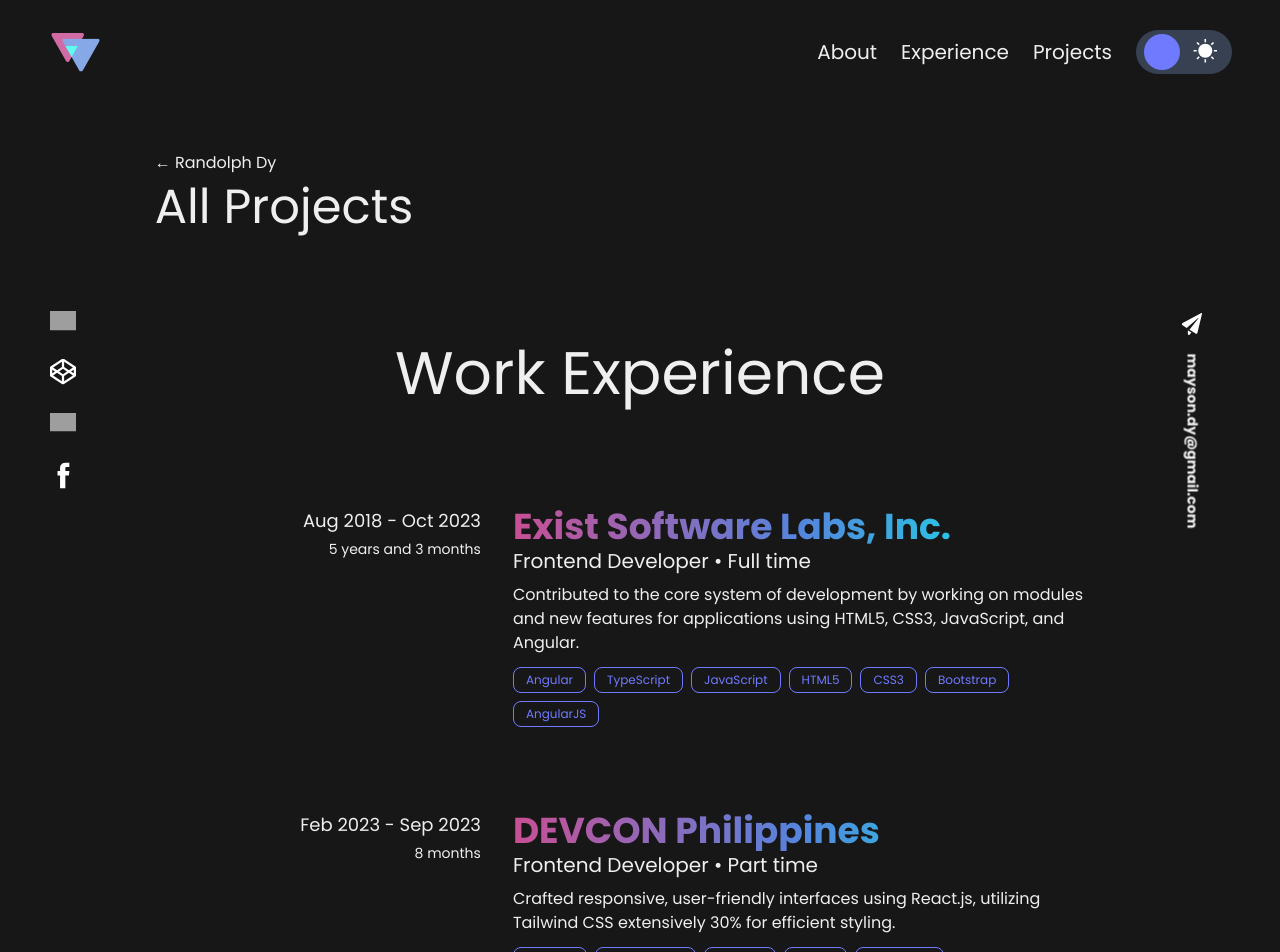
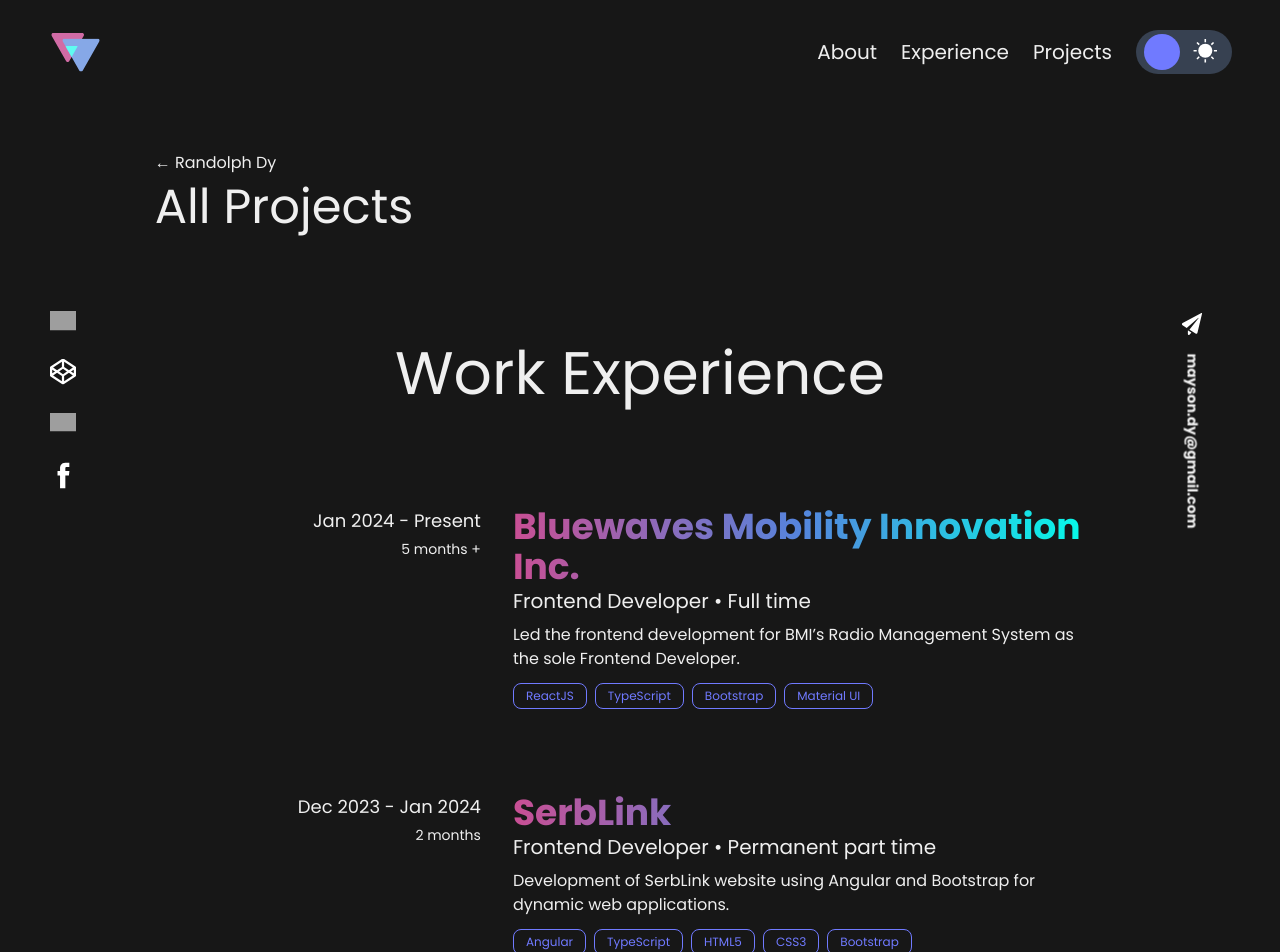
Before and after one commit to RandolphDy9/portfolio-v2, a React (Vite) app: page /experience in a window 1280 px wide. Shown: the top 952 px of the page. Built offline with nearby package versions, Linux system fonts and the light colour scheme; grey boxes are pictures that could not be loaded.

Commit message:
Updated experiences and fixed homepage overflow

```diff
--- a/src/component/main/Hero.tsx
+++ b/src/component/main/Hero.tsx
@@ -86,7 +86,7 @@
             }`}
             onClick={() =>
               window.open(
-                "https://drive.google.com/file/d/11aHIMCCp33dFIsOfs0PCf7kXOCu_JK1H/view?usp=drive_link"
+                "https://drive.google.com/file/d/1_TRtkEM_-6jSPhbBKGrUP9SXC-lZ0dNw/view?usp=sharing"
               )
             }
           />
--- a/src/component/main/Skills.tsx
+++ b/src/component/main/Skills.tsx
@@ -20,7 +20,7 @@
 
 const Skills = ({ darkMode }: { darkMode: boolean }) => {
   return (
-    <div className="p-10 md:py-20 flex flex-col gap-4 md:gap-12 overflow-x-auto">
+    <div className="p-10 md:py-20 flex flex-col gap-4 md:gap-12 overflow-hidden">
       <div className="max-w-screen-xl mx-auto">
         <div className="w-full inline-flex flex-nowrap">
           <ul className="flex items-center justify-center md:justify-start [&_li]:mx-8 [&_img]:max-w-none animate-infinite-scroll-left">
--- a/src/component/main/Testimonials.tsx
+++ b/src/component/main/Testimonials.tsx
@@ -50,7 +50,7 @@
       </div>
 
       <div className="max-w-screen-xl mx-auto">
-        <div className="w-full inline-flex flex-nowrap overflow-x-auto">
+        <div className="w-full inline-flex flex-nowrap overflow-hidden">
           <ul className="flex items-center justify-center md:justify-start [&_li]:mx-8 [&_img]:max-w-none animate-infinite-scroll-left-slow">
             <li>
               <Card darkMode={darkMode} name="Dianne M." position="Project Manager" comment="Randolph excels in quality and detail, consistently surpassing expectations. His code is clean and well-maintained, a testament to his pride in his craft." />
@@ -86,7 +86,7 @@
       </div>
 
       <div className="max-w-screen-xl mx-auto my-12">
-        <div className="w-full inline-flex flex-nowrap overflow-x-auto">
+        <div className="w-full inline-flex flex-nowrap overflow-hidden">
           <ul className="flex items-center justify-center md:justify-start [&_li]:mx-8 [&_img]:max-w-none animate-infinite-scroll-right-slow">
             <li>
               <Card darkMode={darkMode} name="Kim O." position="Java Developer" comment="He's a proactive communicator, fostering a positive work environment and contributing meaningfully to discussions."  />
--- a/src/pages/Experience.tsx
+++ b/src/pages/Experience.tsx
@@ -90,6 +90,33 @@
             Work Experience
           </div>
 
+          <Card
+            date="Jan 2024 - Present"
+            underDate="5 months +"
+            company="Bluewaves Mobility Innovation Inc."
+            position="Frontend Developer • Full time"
+            description="Led the frontend development for BMI’s Radio Management System as the sole Frontend Developer."
+            cards={[
+              "ReactJS",
+              "TypeScript",
+              "Bootstrap",
+              "Material UI"
+            ]}
+          />
+          <Card
+            date="Dec 2023 - Jan 2024"
+            underDate="2 months"
+            company="SerbLink"
+            position="Frontend Developer • Permanent part time"
+            description="Development of SerbLink website using Angular and Bootstrap for dynamic web applications."
+            cards={[
+              "Angular",
+              "TypeScript",
+              "HTML5",
+              "CSS3",
+              "Bootstrap",
+            ]}
+          />
           <Card
             date="Aug 2018 - Oct 2023"
             underDate="5 years and 3 months"
```
